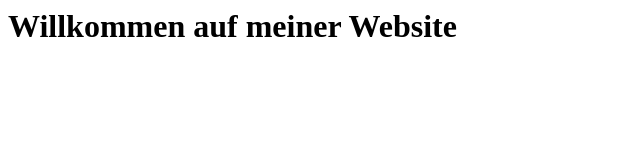
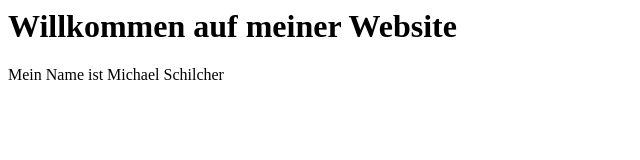
Before and after one commit to SchilcMi/Website, a plain HTML site: page index.html in a window 1280 px wide. Shown: the whole page, without its empty margins (0-640 px from the left). Drawn offline with Linux system fonts and the light colour scheme.

Commit message:
Zweite Version

```diff
--- a/index.html
+++ b/index.html
@@ -4,5 +4,6 @@
     </head>
     <body>
     <h1>Willkommen auf meiner Website</h1>
+        <p>Mein Name ist Michael Schilcher</p>
     </body>
 </html>
```
